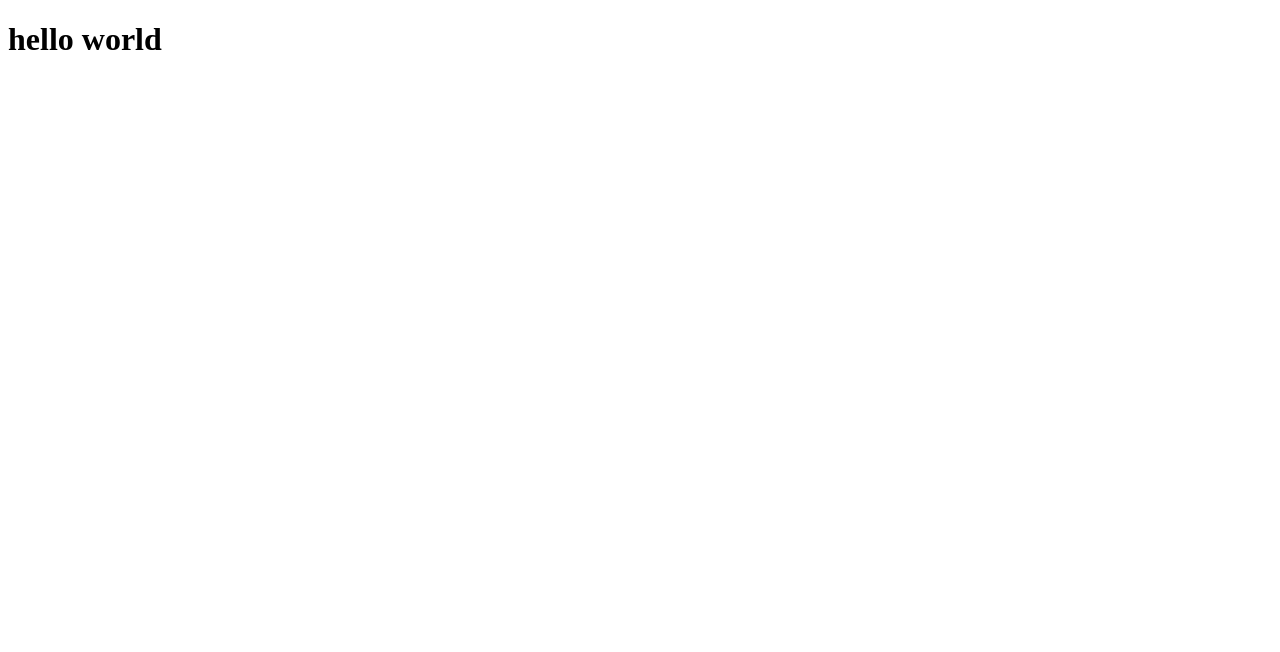
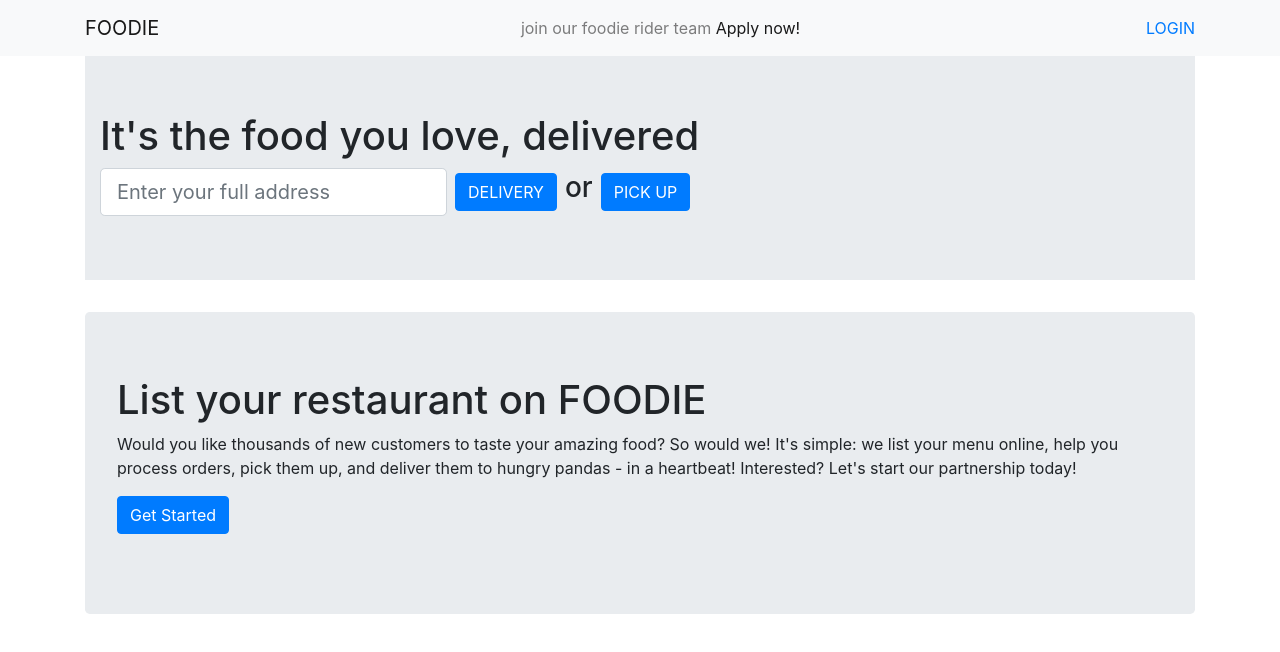
Before and after one commit to MuhammadFahimulHuq/Foodie, a React (Create React App) app in the folder foodie-frontend/foodie/: page / in a window 1280 px wide. Shown: the top 652 px of the page. Built offline with nearby package versions, Linux system fonts and the light colour scheme.

Commit message:
HomePage partially done

```diff
--- a/foodie-frontend/foodie/package.json
+++ b/foodie-frontend/foodie/package.json
@@ -6,7 +6,9 @@
     "@testing-library/jest-dom": "^5.11.9",
     "@testing-library/react": "^11.2.5",
     "@testing-library/user-event": "^12.7.3",
+    "bootstrap": "^4.6.0",
     "react": "^17.0.1",
+    "react-bootstrap": "^1.5.0",
     "react-dom": "^17.0.1",
     "react-scripts": "4.0.3",
     "web-vitals": "^1.1.0"
--- a/foodie-frontend/foodie/src/App.js
+++ b/foodie-frontend/foodie/src/App.js
@@ -1,11 +1,16 @@
 
-import './App.css';
+import './App.css'
+import MainNavbar from "./components/Navbar"
+import MainDisplay from "./components/MainDisplay"
+
 
 function App() {
   return (
-    <div className="App">
-    <h1>hello world</h1>
-    </div>
+  <div>
+    <MainNavbar />
+    <MainDisplay />
+
+  </div>
   );
 }
 
--- /dev/null
+++ b/foodie-frontend/foodie/src/components/MainDisplay.js
@@ -0,0 +1,35 @@
+import React from 'react'
+import {Jumbotron, Container,Form,FormControl,Button,Figure,Image} from 'react-bootstrap'
+
+import RestaurantSection from './RestaurantSection'
+
+
+function MainDisplay() {
+return(
+    <div >
+      <Container>
+      <Jumbotron fluid  >
+  <Container >
+    <h1 className="pt-5">It's the food you love, delivered</h1>
+    </Container>
+    <Container>
+    <Form inline>
+    <FormControl  size="lg" type="text" placeholder="Enter your full address" className=" mr-sm-2" />
+    <Button type="submit" className=" mr-sm-2">DELIVERY</Button>
+    <h3 className=" mr-sm-2">or</h3>
+    <Button type="submit" >PICK UP</Button>
+  </Form>
+    </Container>
+
+
+  </Jumbotron>
+
+ <RestaurantSection />
+
+      </Container>
+
+    </div>
+)
+
+}
+export default MainDisplay;
--- /dev/null
+++ b/foodie-frontend/foodie/src/components/Navbar.js
@@ -0,0 +1,32 @@
+import React from 'react'
+import { Container,Navbar } from 'react-bootstrap'
+
+function MainNavbar() {
+
+    return(
+        <div>
+
+
+<div>
+<Navbar fixed="top" expand="xl" variant="light" bg="light" >
+        <Container>
+         <Navbar.Brand href="#">FOODIE</Navbar.Brand>
+          <Navbar.Text>
+          join our foodie rider team <a href="#">Apply now!</a>
+        </Navbar.Text>
+        <a href="">LOGIN</a>
+        </Container>
+      </Navbar>
+</div>
+
+
+
+
+
+
+
+
+      </div>
+    )
+}
+export default MainNavbar
--- /dev/null
+++ b/foodie-frontend/foodie/src/components/RestaurantSection.js
@@ -0,0 +1,24 @@
+import React from 'react'
+import {Jumbotron,Button} from 'react-bootstrap'
+
+
+
+function RestaurantSection(){
+return(
+<div>
+<Jumbotron>
+  <h1>List your restaurant on FOODIE</h1>
+  <p>
+  Would you like thousands of new customers to taste your amazing food? So would we!
+It's simple: we list your menu online, help you process orders, pick them up, and deliver them to hungry pandas - in a heartbeat!
+Interested? Let's start our partnership today!
+  </p>
+  <p>
+    <Button variant="primary">Get Started</Button>
+  </p>
+</Jumbotron>
+</div>
+
+)
+}
+export default RestaurantSection
--- a/foodie-frontend/foodie/src/index.js
+++ b/foodie-frontend/foodie/src/index.js
@@ -1,17 +1,10 @@
 import React from 'react';
 import ReactDOM from 'react-dom';
-import './index.css';
+import 'bootstrap/dist/css/bootstrap.css';
+
 import App from './App';
-import reportWebVitals from './reportWebVitals';
+
 
 ReactDOM.render(
-  <React.StrictMode>
-    <App />
-  </React.StrictMode>,
-  document.getElementById('root')
+  <App />,document.getElementById('root')
 );
-
-// If you want to start measuring performance in your app, pass a function
-// to log results (for example: reportWebVitals(console.log))
-// or send to an analytics endpoint. Learn more: https://bit.ly/CRA-vitals
-reportWebVitals();
```
Also changed, not shown: foodie-frontend/foodie/src/Image/HomePagePicture.jpg (added), 1 other file (tests, documents, lock files or other folders).
